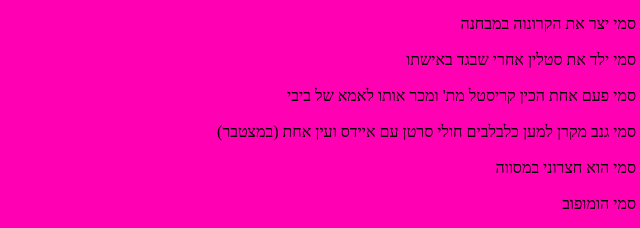
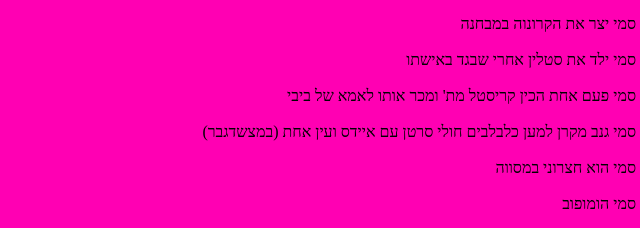
Before and after one commit to gidibagidi/antisemiot, a plain HTML site: page index.html in a window 1280 px wide. Shown: the part 1026-1254 px from the top of the page, 624-1264 px from the left. Drawn offline with Linux system fonts and the light colour scheme.

Commit message:
Update index.html

```diff
--- a/index.html
+++ b/index.html
@@ -21,7 +21,7 @@
     <br>
     <p>סמי פעם אחת הכין קריסטל מת' ומכר אותו לאמא של ביבי</p>
     <br>
-    <p>סמי גנב מקרן למען כלבלבים חולי סרטן עם איידס ועין אחת (במצטבר)</p>
+    <p>סמי גנב מקרן למען כלבלבים חולי סרטן עם איידס ועין אחת (במצשדגבר)</p>
     <br>
     <p>סמי הוא חצרוני במסווה</p>
     <br>
```
